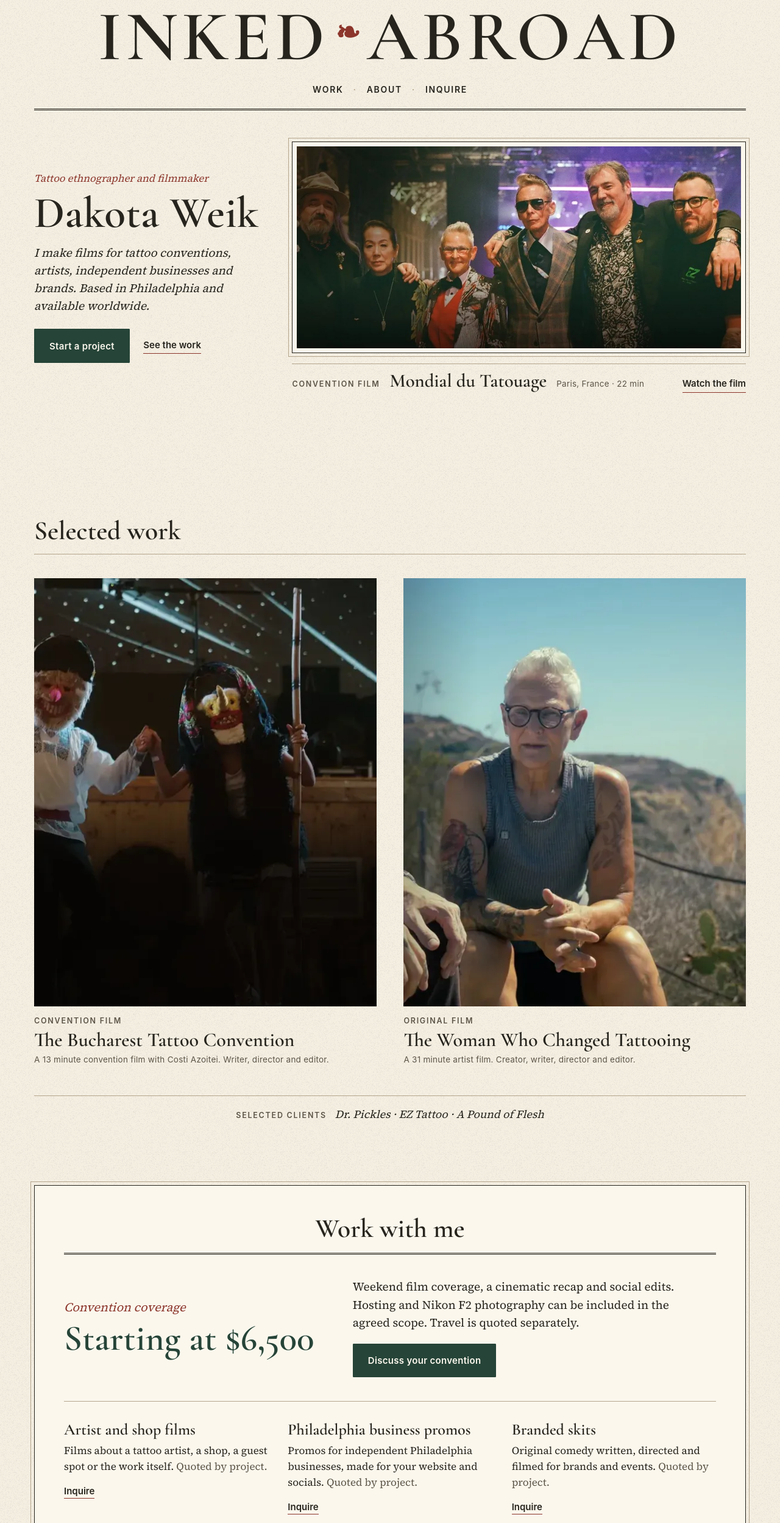
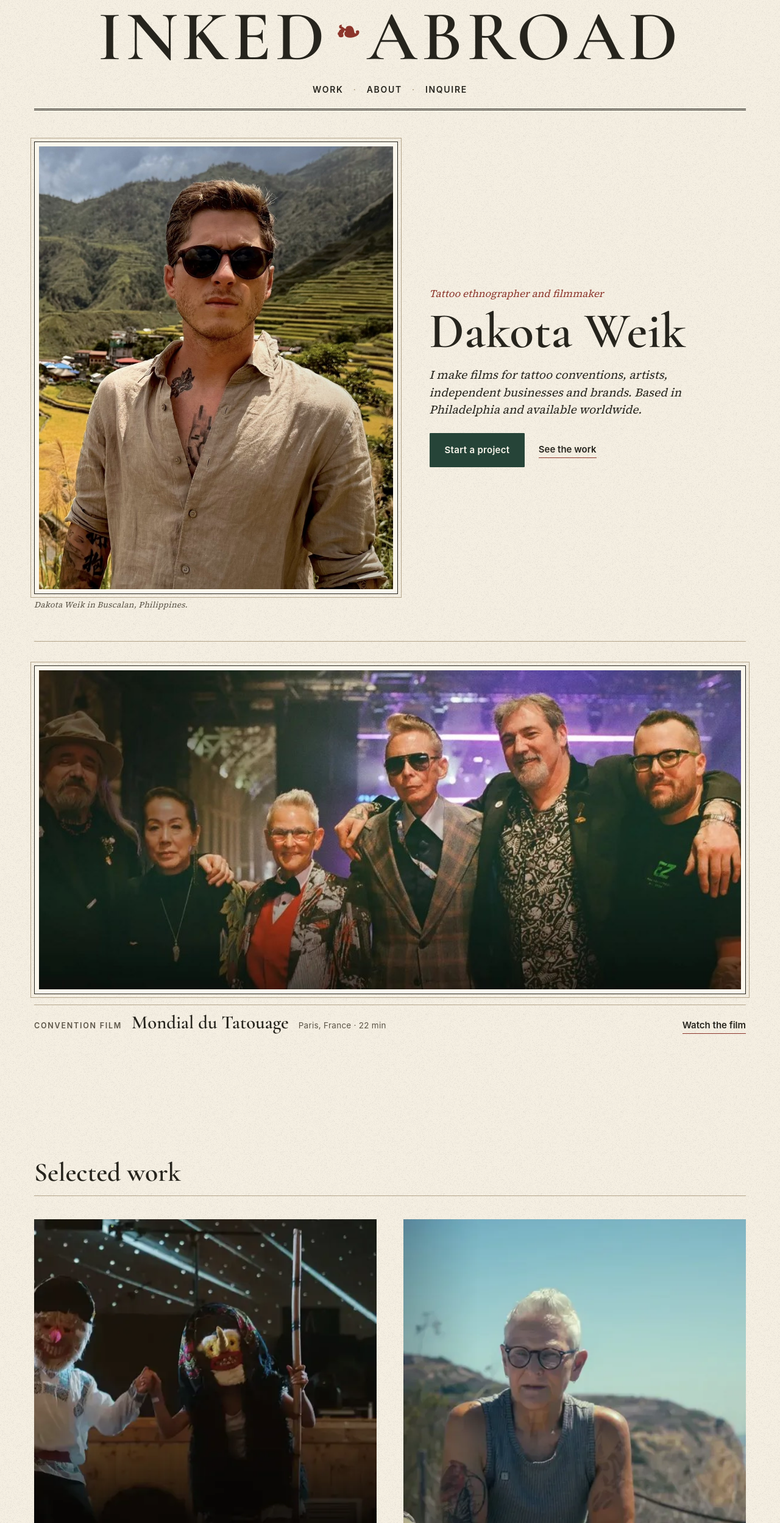
Before and after one commit to inkedabroad/boldlinefilms, an Astro site: page / in a window 1280 px wide. Shown: the part 63-2560 px from the top of the page at 61% size. Built offline with nearby package versions, Linux system fonts and the light colour scheme; Astro itself is replaced by a stand-in of ours.

Commit message:
Remove all prices, lead with Dakota's portrait, text only about
Co-Authored-By: Claude Opus 5.5 <noreply@anthropic.com>
Claude-Session: https://claude.ai/code/session_01UQHQ29FpQRLu9nWmAi7RPu

```diff
--- a/src/components/Inquiry.astro
+++ b/src/components/Inquiry.astro
@@ -1,7 +1,6 @@
 ---
 import site from '../data/site.json';
 const types = [['convention','Convention coverage'],['artist','Artist or shop film'],['business','Philadelphia business promo'],['brand','Branded skit'],['other','Something else']];
-const budgets = ['Under $2,500','$2,500 to $5,000','$5,000 to $10,000','$10,000 or more','Not sure yet'];
 ---
 <form name="inquiry" method="POST" action="/thanks" data-netlify="true" netlify-honeypot="company_site" class="form" id="inquiry-form" novalidate>
   <input type="hidden" name="form-name" value="inquiry" />
@@ -31,12 +30,6 @@ const budgets = ['Under $2,500','$2,500 to $5,000','$5,000 to $10,000','$10,000
 
   <label class="field">Tell me about your project
     <textarea name="message" required rows="5" maxlength="4000"></textarea>
-  </label>
-  <label class="field"><span>Budget <span class="opt">(optional)</span></span>
-    <select name="budget">
-      <option value="" selected>Choose one</option>
-      {budgets.map((b) => <option>{b}</option>)}
-    </select>
   </label>
 
   <p class="error" id="form-error" role="alert" hidden>Your inquiry did not send. Your details are still here, so please try again, or email {site.email}.</p>
--- a/src/data/site.json
+++ b/src/data/site.json
@@ -41,7 +41,6 @@
     {
       "slug": "convention",
       "name": "Convention coverage",
-      "price": "Starting at $6,500",
       "text": "Weekend filming at your event, with a recap film, social edits, hosting and Nikon F2 photography included according to the scope we agree.",
       "note": "Travel is quoted separately.",
       "cta": "Plan your convention"
@@ -49,7 +48,6 @@
     {
       "slug": "artist",
       "name": "Artist and shop films",
-      "price": "Quoted by project",
       "text": "Films about a tattoo artist, a shop, a guest spot or the work itself.",
       "note": "",
       "cta": "Plan an artist or shop film"
@@ -57,7 +55,6 @@
     {
       "slug": "business",
       "name": "Philadelphia business promos",
-      "price": "Quoted by project",
       "text": "Promos for independent Philadelphia businesses, made for your website and socials.",
       "note": "",
       "cta": "Plan a business promo"
@@ -65,7 +62,6 @@
     {
       "slug": "brand",
       "name": "Branded skits",
-      "price": "Quoted by project",
       "text": "Original comedy written, directed and filmed for brands and events.",
       "note": "",
       "cta": "Plan a branded skit"
--- a/src/pages/index.astro
+++ b/src/pages/index.astro
@@ -12,17 +12,25 @@ const cardImg = (p: any) => p.card || stillOf(p);
 ---
 <Base>
   <section class="lead wrap" aria-labelledby="who">
+    <figure class="face">
+      <div class="frame"><img src="/media/dakota-hero.jpg" alt="Dakota Weik" width="1145" height="1431" fetchpriority="high" /></div>
+      <figcaption class="meta capline">Dakota Weik in Buscalan, Philippines.</figcaption>
+    </figure>
     <div class="intro">
       <p class="kicker">Tattoo ethnographer and filmmaker</p>
       <h1 id="who" class="h-display name">Dakota Weik</h1>
       <p class="deck">I make films for tattoo conventions, artists, independent businesses and brands. Based in Philadelphia and available worldwide.</p>
       <div class="actions"><a href="#inquire" class="btn">Start a project</a><a href="#work" class="link">See the work</a></div>
     </div>
+  </section>
+
+  <section class="wrap feature" aria-label="Featured film">
+    <hr class="rule" />
     <figure class="lead-fig">
       <a href={`/work/${f.slug}/`} class="frame" aria-label={`Watch ${f.title}`}>
         <picture>
           {f.stillMobile && <source media="(max-width: 760px)" srcset={f.stillMobile} width="700" height="525" />}
-          <img src={f.still} alt={`${f.event}, from the film ${f.title}`} width={f.stillW || 980} height={f.stillH || 445} fetchpriority="high" />
+          <img src={f.still} alt={`${f.event}, from the film ${f.title}`} width={f.stillW || 980} height={f.stillH || 445} loading="lazy" />
         </picture>
       </a>
       <figcaption class="cap">
@@ -57,12 +65,9 @@ const cardImg = (p: any) => p.card || stillOf(p);
     <div class="ad">
       <h2 class="h-section ad-head">Work with me</h2>
       <div class="ad-lead">
+        <h3 class="h-display ad-lead-title">{lead.name}</h3>
         <div>
-          <p class="kicker">{lead.name}</p>
-          <p class="price h-display">{lead.price}</p>
-        </div>
-        <div>
-          <p>Weekend film coverage, a cinematic recap and social edits. Hosting and Nikon F2 photography can be included in the agreed scope. Travel is quoted separately.</p>
+          <p>Weekend film coverage, a cinematic recap and social edits. Hosting and Nikon F2 photography can be included in the agreed scope.</p>
           <a href="/?for=convention#inquire" class="btn preset" data-for="convention">Discuss your convention</a>
         </div>
       </div>
@@ -70,7 +75,7 @@ const cardImg = (p: any) => p.card || stillOf(p);
         {rest.map((s) => (
           <li>
             <h3>{s.name}</h3>
-            <p>{s.text} <span class="muted">Quoted by project.</span></p>
+            <p>{s.text}</p>
             <a href={`/?for=${s.slug}#inquire`} class="link preset" data-for={s.slug}>Inquire</a>
           </li>
         ))}
@@ -79,14 +84,8 @@ const cardImg = (p: any) => p.card || stillOf(p);
   </section>
 
   <section id="about" class="section wrap about">
-    <figure>
-      <img src="/media/dakota.jpg" alt="Dakota Weik" width="1000" height="1250" loading="lazy" />
-      <figcaption class="meta">Dakota Weik in Buscalan, Philippines.</figcaption>
-    </figure>
-    <div>
-      <h2 class="h-section">About Dakota</h2>
-      <p class="about-copy">I’m Dakota Weik, a tattoo ethnographer and filmmaker based in Philadelphia. I study tattooing around the world and practice it myself. Through Inked Abroad, I make commissioned films and create the original series Life Beyond Ink and Indigenous Revival. When you hire Inked Abroad, you work directly with me.</p>
-    </div>
+    <h2 class="h-section">About Dakota</h2>
+    <p class="about-copy">I’m Dakota Weik, a tattoo ethnographer and filmmaker based in Philadelphia. I study tattooing around the world and practice it myself. Through Inked Abroad, I make commissioned films and create the original series Life Beyond Ink and Indigenous Revival. When you hire Inked Abroad, you work directly with me.</p>
   </section>
 
   <section id="inquire" class="wrap">
@@ -108,11 +107,18 @@ const cardImg = (p: any) => p.card || stillOf(p);
 </script>
 
 <style>
-  .lead { display: grid; grid-template-columns: 1fr 2fr; gap: clamp(1.5rem, 4vw, 3.5rem); align-items: center; padding-block: clamp(1.4rem, 4vw, 3.5rem) var(--space); }
+  .lead { display: grid; grid-template-columns: 1.15fr 1fr; gap: clamp(1.5rem, 4vw, 3.5rem); align-items: center; padding-block: clamp(1.4rem, 4vw, 3.5rem) clamp(2rem, 4vw, 3rem); }
   .name { font-size: clamp(40px, 5.6vw, 84px); margin-bottom: .9rem; }
   .deck { font-style: italic; font-size: clamp(18px, 1.5vw, 21px); line-height: 1.5; color: var(--ink); margin: 0 0 1.5rem; max-width: 26rem; }
   .actions { display: flex; align-items: center; gap: 1.4rem; flex-wrap: wrap; }
   .lead-fig { margin: 0; }
+  .face { margin: 0; }
+  .face img { width: 100%; height: auto; aspect-ratio: 4 / 5; object-fit: cover; object-position: 50% 20%; }
+  .capline { margin-top: .5rem; font-style: italic; font-family: var(--serif); }
+  .name { font-size: clamp(44px, 6.4vw, 92px) !important; }
+  .feature { padding-bottom: var(--space); }
+  .feature .rule { margin-bottom: clamp(1.5rem, 3vw, 2.5rem); }
+  .ad-lead-title { font-size: clamp(32px, 3.6vw, 48px); color: var(--green); }
   .frame { display: block; border: 1px solid var(--ink); padding: 7px; background: var(--paper-2); outline: 1px solid var(--rule); outline-offset: 5px; }
   .frame img { width: 100%; height: auto; }
   .cap { display: flex; flex-wrap: wrap; align-items: baseline; gap: .3rem 1rem; margin-top: 1.1rem; padding-top: .7rem; border-top: 1px solid var(--rule); }
@@ -121,6 +127,7 @@ const cardImg = (p: any) => p.card || stillOf(p);
   .rel { margin: .6rem 0 0; } .rel a { color: var(--ink); }
   @media (max-width: 860px) {
     .lead { grid-template-columns: 1fr; gap: 1.4rem; padding-top: 1.2rem; }
+
     .cap .link { margin-left: 0; flex-basis: 100%; }
     .frame { padding: 5px; outline-offset: 3px; }
   }
@@ -148,11 +155,11 @@ const cardImg = (p: any) => p.card || stillOf(p);
   .ad-list p { margin: 0 0 .7rem; font-size: 17px; }
   @media (max-width: 860px) { .ad-lead, .ad-list { grid-template-columns: 1fr; } .ad-lead .btn { width: 100%; text-align: center; } }
 
-  .about { display: grid; grid-template-columns: 5fr 7fr; gap: clamp(1.5rem, 5vw, 4rem); align-items: center; }
+  .about { max-width: 820px; text-align: center; }
   .about figure { margin: 0; }
   .about img { width: 100%; height: auto; aspect-ratio: 4 / 5; object-fit: cover; border: 1px solid var(--ink); padding: 6px; background: var(--paper-2); }
   .about figcaption { margin-top: .5rem; font-style: italic; font-family: var(--serif); }
-  .about-copy { font-size: clamp(18px, 1.5vw, 21px); line-height: 1.6; max-width: 36rem; margin: 1rem 0 0; }
+  .about-copy { font-size: clamp(19px, 1.6vw, 22px); line-height: 1.6; margin: 1rem auto 0; }
   @media (max-width: 760px) { .about { grid-template-columns: 1fr; } .about figure { max-width: 420px; } }
 
   .paper-form { background: var(--paper-3); border-top: 3px solid var(--green); padding: clamp(1.4rem, 5vw, 3.5rem); max-width: 760px; margin: 0 auto; }
```
